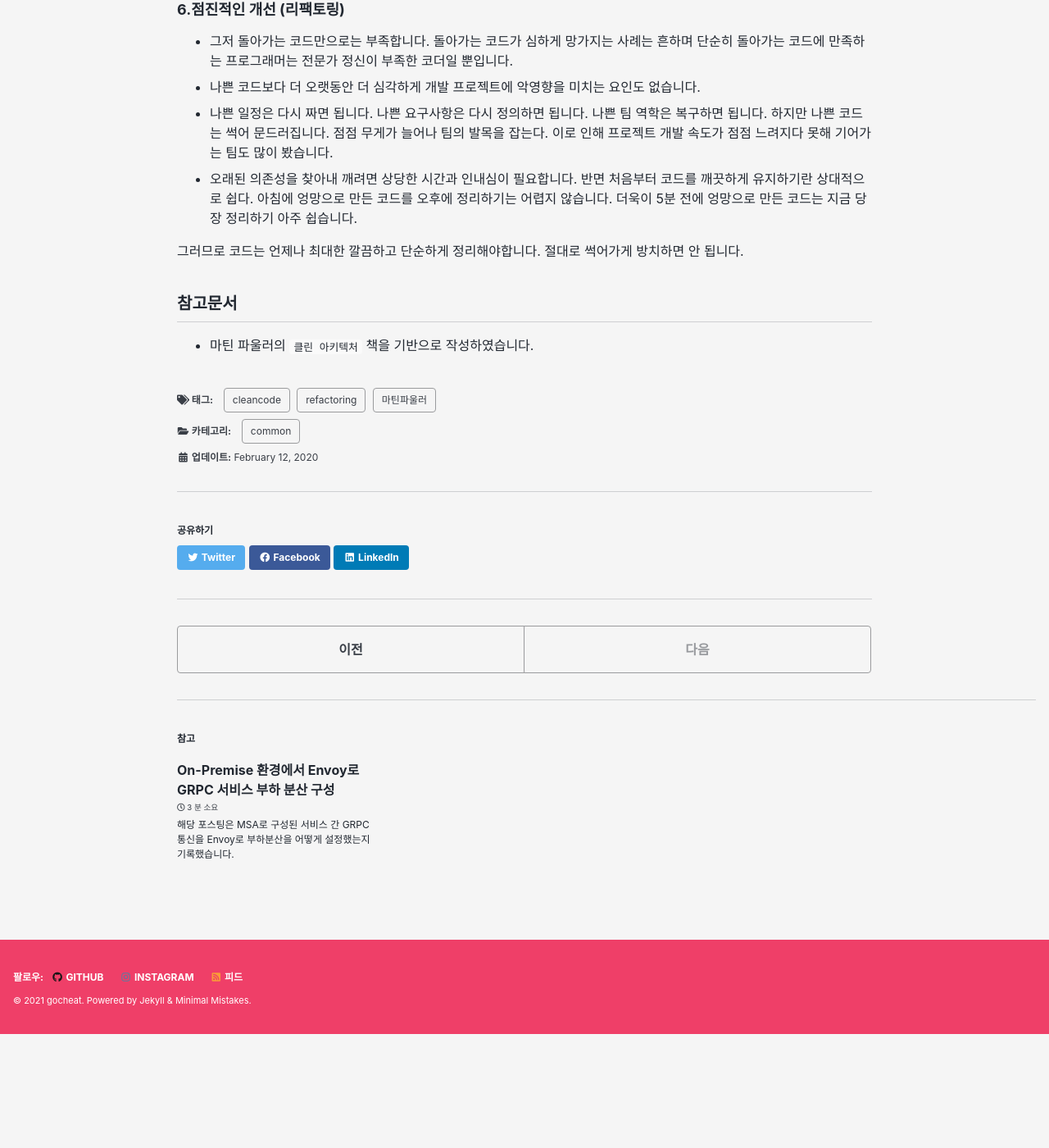
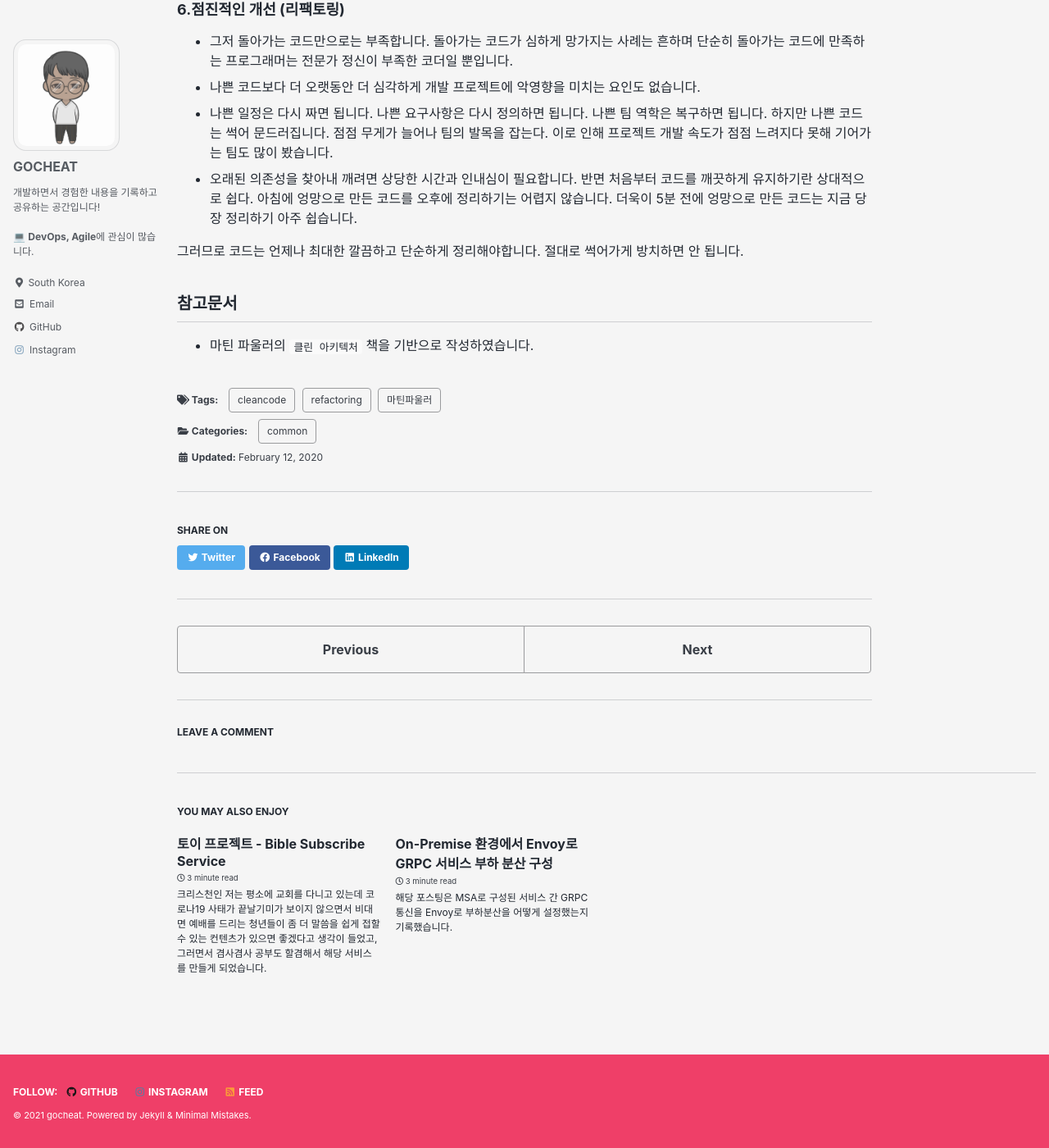
Before and after one commit to gocheat/gocheat.github.io, a Jekyll site: the page built from _posts/2020-02-12-clean-code.md, in a window 1280 px wide and 1400 px high, scrolled down 6420 px. Shown: the whole window at 82% size. Built offline with Jekyll 4.4.1, drawn with Linux system fonts in a browser that asks for light colours; cached includes are drawn as plain includes; some web fonts are replaced; comment, search, counter and statistics services are not loaded; before the commit the page ends 7681 px from its top, so only the background shows below that; some of the changed lines change nothing that is shown; some of the changed text lies outside the part shown.

Commit message:
토이 프로젝트 post 작성

````diff
--- a/_config.yml
+++ b/_config.yml
@@ -15,7 +15,7 @@
 minimal_mistakes_skin    : "air" # "air", "aqua", "contrast", "dark", "dirt", "neon", "mint", "plum", "sunrise"
 
 # Site Settings
-locale                   : "ko"
+locale                   : "en"
 title                    : "[INFO] DEVELOP LOG"
 title_separator          : "xxx"
 subtitle                 : # site tagline that appears below site title in masthead
@@ -30,9 +30,9 @@ masthead_title           : # overrides the website title displayed in the masthe
 breadcrumbs              : true #false # true, false (default)
 words_per_minute         : 200
 comments:
-  provider               : # false (default), "disqus", "discourse", "facebook", "staticman", "staticman_v2", "utterances", "custom"
+  provider               : "disqus" # false (default), "disqus", "discourse", "facebook", "staticman", "staticman_v2", "utterances", "custom"
   disqus:
-    shortname            : # https://help.disqus.com/customer/portal/articles/466208-what-s-a-shortname-
+    shortname            : "https-gocheat-github-io" # https://help.disqus.com/customer/portal/articles/466208-what-s-a-shortname-
   discourse:
     server               : # https://meta.discourse.org/t/embedding-discourse-comments-via-javascript/31963 , e.g.: meta.discourse.org
   facebook:
@@ -278,7 +278,7 @@ defaults:
       type: posts
     values:
       layout: single
-      author_profile: false
+      author_profile: true
       read_time: true
       comments: true
       share: true
--- a/_data/navigation.yml
+++ b/_data/navigation.yml
@@ -2,5 +2,3 @@
 main:
  - title: "Category"
    url: /categories/
- - title: "TAG"
-   url: /tags/
--- /dev/null
+++ b/_posts/2020-02-13-toy-bible.md
@@ -0,0 +1,158 @@
+---
+layout: single
+title:  "토이 프로젝트 - Bible Subscribe Service"
+date: 2020-02-12
+tags: [Toy-project, memoirs, scraping, cron, subscription]
+categories: memoirs
+---
+
+크리스천인 저는 평소에 교회를 다니고 있는데 코로나19 사태가 끝날기미가 보이지 않으면서 비대면 예배를 드리는 청년들이 좀 더 말씀을 쉽게 접할수 있는 컨텐츠가 있으면 좋겠다고 생각이 들었고, 그러면서 겸사겸사 공부도 할겸해서 해당 서비스를 만들게 되었습니다.
+
+# 요구사항 및 기술 검토
+---
+요구사항 정리와 각 요구사항의 기술적인 검증은 거의 한 템포로 진행했습니다. (동작하는 애플리케이션이 제일 큰 목적이기 때문에..)
+
+비즈니스 요구사항 이전에 기본적인 인프라 및 운영환경은 아래와 같이 뼈대를 잡았습니다.
+
+- 도메인: 가비아 호스팅
+- 서버 자원 : AWS
+- 애플리케이션 위치 : Docker 컨테이너
+- 형상관리 : Github
+- 배포 : Jenkins
+- 인터페이스 : RESTful API
+
+또한 서비스는 가장 기본적인 3-Tier(프론트-백엔드-데이터베이스)형태로 개발을 하게 되었고 각각의 Tier는 손에 익은 것들로 선택하였습니다.
+
+> `Golang` - `Vue` - `MariaDB`
+
+## 1. 요구사항
+
+
+- 교회에서 올라오는 묵상에 대해 주기적인 데이터 수집이 필요 (`스크래핑`, `크롤링`)
+- 회원가입 없이 단순히 카카오 OAUTH 기반의 사용자 인증 (`카카오 인증`)
+- 원하는 시간 선택 후 구독 신청 시 매일 해당 시간으로 말씀 전송 (`카카오 알림톡`)
+- 단순한 URL 기반으로 쉽게 확인 및 공유가 되어야 함 (`WEB 기반`)
+- UI 디자인은 적은 리소스로도 완성도가 있어야 함 (`머터리얼 기반 UI`)
+
+위와 같이 정리를 해보니 각각에 요소에 맞는 기능 혹은 프레임워크가 매칭이 되어 보다 기술 검토 및 오픈소스 서칭에 큰 도움이 되었다.
+
+## 2. 기술 검증
+
+아래는 각각의 요구사항에 대해 어떤식으로 해결했는지 정리를 해보았다.
+
+스크래핑과 크롤링은 golang의 고루틴이라는 막강한 기능이 있어서 이를 활용해 애플리케이션 단에서 처리할수 있다고 판단 했고, 오픈소스를 찾아본 결과 당연히 있었다.
+(나는 별점충이기 때문에 만단위만 넘어가면 일단 쓰고봅니다)
+
+### 스크래핑 - Colly (<https://github.com/gocolly/colly>)
+
+- 주요기능
+    1. 동기, 비동기 및 병렬 스크래핑 지원
+    2. 빠르다. (1k request/sec on a single core)
+    3. 간결한 API
+    4. 환경 변수를 통한 구성
+    5. 캐싱
+
+- 예제
+  ```javascript
+  func main() {
+      c := colly.NewCollector()
+
+      // Find and visit all links
+      c.OnHTML("a[href]", func(e *colly.HTMLElement) {
+          e.Request.Visit(e.Attr("href"))
+      })
+
+      c.OnRequest(func(r *colly.Request) {
+          fmt.Println("Visiting", r.URL)
+      })
+
+      c.Visit("http://go-colly.org/")
+  }
+  ```
+예제를 보다시피 스크래핑 API 가 간결하고 가독성이 뛰어나서 러닝커브가 거이 없다시피 사용하였습니다.
+
+### 크롤링 - Colly (<https:/github.com/jasonlvhit/gocron>)
+- 주요기능
+  1. task 를 스크립트 형태로 작성 가능
+  2. 반복주기에 대해 시간별, 날짜별, 주간별 지원
+  3. 동기/비동기 지원
+- 예제
+  ```javascript
+  func main() {
+      // Do jobs without params
+      gocron.Every(1).Second().Do(task)
+      gocron.Every(2).Seconds().Do(task)
+      gocron.Every(1).Minute().Do(task)
+      gocron.Every(2).Minutes().Do(task)
+      gocron.Every(1).Hour().Do(task)
+      gocron.Every(2).Hours().Do(task)
+      gocron.Every(1).Day().Do(task)
+      gocron.Every(2).Days().Do(task)
+      gocron.Every(1).Week().Do(task)
+      gocron.Every(2).Weeks().Do(task)
+      <- gocron.Start()
+  }
+  ```
+해당 오픈소스는 다른 dependency가 거의 없어서 go version만 호환된다면 문제없이 사용 할 수 있다고 판단하였습니다.
+
+### 카카오 인증
+
+- OAUTH2.0 인증 방식: `Implicit Grant` 으로 인증 코드 교환과정을 제외하고 처리하였습니다.
+  > 해당 방식은 JavaScript 코드에서 인증하는 방식으로 사용하기는 쉽지만, access token 자체가 브라우저로 반환되기 때문에 보안상으로는 취약할수 있습니다.
+- 따라서 전달 받은 accessToken을 브라우저에 저장하지 않고 서버에서 2차 가공을 통해 세션으로 생성하였습니다.
+- 아래는 대략 인증 예제 코드
+  ```javascript
+  authorization := token.TokenType + " " + token.AccessToken
+  client := &http.Client{}
+  req, _ := http.NewRequest("GET", "https://kapi.kakao.com/v2/user/me", nil)
+  req.Header.Set("Host", "kapi.kakao.com")
+  req.Header.Set("Authorization", authorization)
+  res, err := client.Do(req)
+  if err != nil {
+      logger.Logger().Errorln("fail loginOauth client call ", err.Error())
+      return nil, err
+  }
+  defer res.Body.Close()
+  ...
+
+  // 대략 세션으로 저장한다는 의미
+  account := KakaoAccount{}
+  json.NewDecoder(res.Body).Decode(&account)
+  a, _ := json.Marshal(account)
+  session.Save(&OAuthInfo{
+      OAuthID:  account.ID,
+      Type:     token.TokenType,
+      AuthInfo: string(a),
+  })
+  ```
+
+
+### 카카오 알림톡
+카카오 알림톡의 경우 여러 벤더사의 기능 및  요금을 판단하여 아래와 같은 이유로 **알리고**라는 업체를 선택했습니다. (내돈내산)
+
+- 선택 이유
+  1. RestFul 기반의 API 지원
+  2. SMS/LMS 전송 기능 지원
+  3. 전송 처리에 대한 응답을 동기적으로 확인 가능 (이게 중요)
+
+> 비즈니스 카카오톡은 크게 **알림톡**과 **친구톡** 두가지가 있는데, 친구톡의 경우 채널을 추가한 유저에게 전송하는 거고 알림톡은 검증된 템플릿으로 카카오톡에 등록한 전화번호로 카카오톡을 전송하는 기능입니다. (때문에 알림톡의 경우 개인정보 수집 이슈가 있음)
+
+### WEB 기반 & UI 디자인
+
+- 사실 근본은 백엔드 개발자인지라 프론트에 대해 잘 모르겠지만 어디서 주워 들은건 있어 SPA(사용자 친화적 UX)가 고파서 Vue로 개발했습니다.
+- UI 디자인은 크게 신경쓰고 싶지 않아 Vuetify 를 활용하여 특정 컴포넌트만 커스텀하여 사용했습니다.
+- 참고 사이트: <https://vuetifyjs.com/en/>
+
+## 3. 결과물
+
+아래는 완성된 서비스의 URL 및 스크린샷입니다.
+
+- 서비스 URL: <https://b.konnection.site>
+
+![3](/assets/images/2020-02-13-toy-bible/3.png){: width="200"}{: .center} _**로그인 화면**_
+
+![1](/assets/images/2020-02-13-toy-bible/1.png){: width="200"}{: .center} _**구독시 알림톡**_
+
+![2](/assets/images/2020-02-13-toy-bible/2.png){: width="200" }{: .center} _**정기 말씀 알림톡**_
+
+_코로나19 사태에 많은 교회가 욕을 먹고 분노의 대상이 되고 있는 시점에서 한명의 크리스천으로써 조심스럽지만, 가만히 있기보다는 다른 방향으로 세상이 좀 더 웃을수 있게 하는것에 고민을 해봅니다. :)_
--- a/_sass/minimal-mistakes/_variables.scss
+++ b/_sass/minimal-mistakes/_variables.scss
@@ -14,7 +14,7 @@ $indent-var: 1.3em !default;
 
 /* system typefaces */
 $serif: Georgia, Times, serif !default;
-$sans-serif: -apple-system, BlinkMacSystemFont, "Nanum Gothic Coding", "Roboto", "Segoe UI",
+$sans-serif: -apple-system, BlinkMacSystemFont, "Gothic A1", "Nanum Gothic Coding", "Roboto", "Segoe UI",
   "Helvetica Neue", "Lucida Grande", Arial, sans-serif !default;
 $monospace: Monaco, Consolas, "Lucida Console", monospace !default;
 
--- a/assets/css/main.scss
+++ b/assets/css/main.scss
@@ -7,3 +7,4 @@
 @import "minimal-mistakes/skins/{{ site.minimal_mistakes_skin | default: 'default' }}"; // skin
 @import "minimal-mistakes"; // main partials
 @import url('https://fonts.googleapis.com/css?family=Nanum+Gothic+Coding');
+@import url('https://fonts.googleapis.com/css?family=Gothic+A1');
````
Also changed, not shown: assets/images/2020-02-13-toy-bible/1.png (added), assets/images/2020-02-13-toy-bible/2.png (added), assets/images/2020-02-13-toy-bible/3.png (added).
